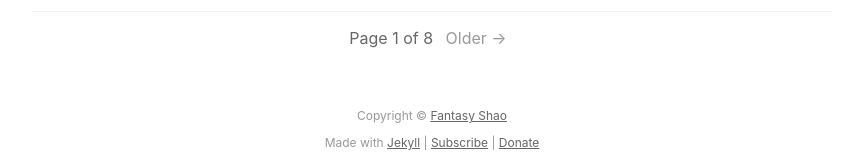
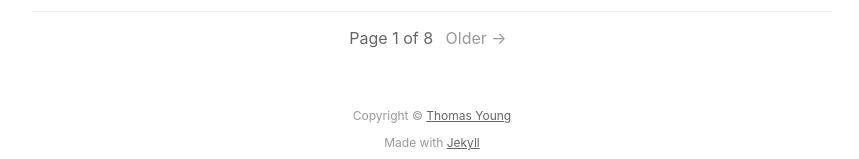
Before and after one commit to ThomasYoung1989/blog, a Jekyll site: the page built from index.html, in a window 1280 px wide and 900 px high, scrolled down 3280 px. Shown: the part 738-897 px from the top of the window, without its empty margins (208-1067 px from the left). Built offline with Jekyll 4.4.1, drawn with Linux system fonts in a browser that asks for light colours; the list of posts is cut into pages by our own code.

Commit message:
样式修正

```diff
--- a/_includes/index_footer.html
+++ b/_includes/index_footer.html
@@ -1,4 +1,4 @@
 <footer class="footer">
-  <p>Copyright &copy; <a href="http://fantasy.codes">Fantasy Shao</a></p>
-  <p>Made with <a href="https://jekyllrb.com">Jekyll</a> | <a href="/atom.xml">Subscribe</a> | <a href="/donate">Donate</a></p>
+   <p>Copyright &copy; <a href="https://thomasyoung1989.github.io/blog/">Thomas Young</a></p>
+  <p>Made with <a href="https://jekyllrb.com">Jekyll</a></p>
 </footer>
--- a/_layouts/post.html
+++ b/_layouts/post.html
@@ -22,7 +22,6 @@
     <div class="article-content" itemprop="articleBody">
         {{ content }}
     </div>
-    <p class="article-license"><a href="/donate">支持作者</a> | Article licensed under <a href="http://creativecommons.org/licenses/by-nc-sa/4.0/">CC BY-NC-SA 4.0</a></p>
 </section>
 <nav class="post-pagination">
   {% if page.previous %}
--- a/index.html
+++ b/index.html
@@ -9,7 +9,7 @@ description: technology is future
     {% for post in paginator.posts %}
     <article class="article" itemscope itemtype="http://schema.org/BlogPosting" role="article">
         <h2 itemprop="name" class="title">
-            <a href="blog/{{ post.url }}" itemprop="url">{{ post.title }}</a>
+            <a href="{{ post.url }}" itemprop="url">{{ post.title }}</a>
         </h2>
         <div class="info">
             <time datetime="{{ post.date | date_to_long_string }}">{{ post.date | date_to_long_string }}</time>
```
